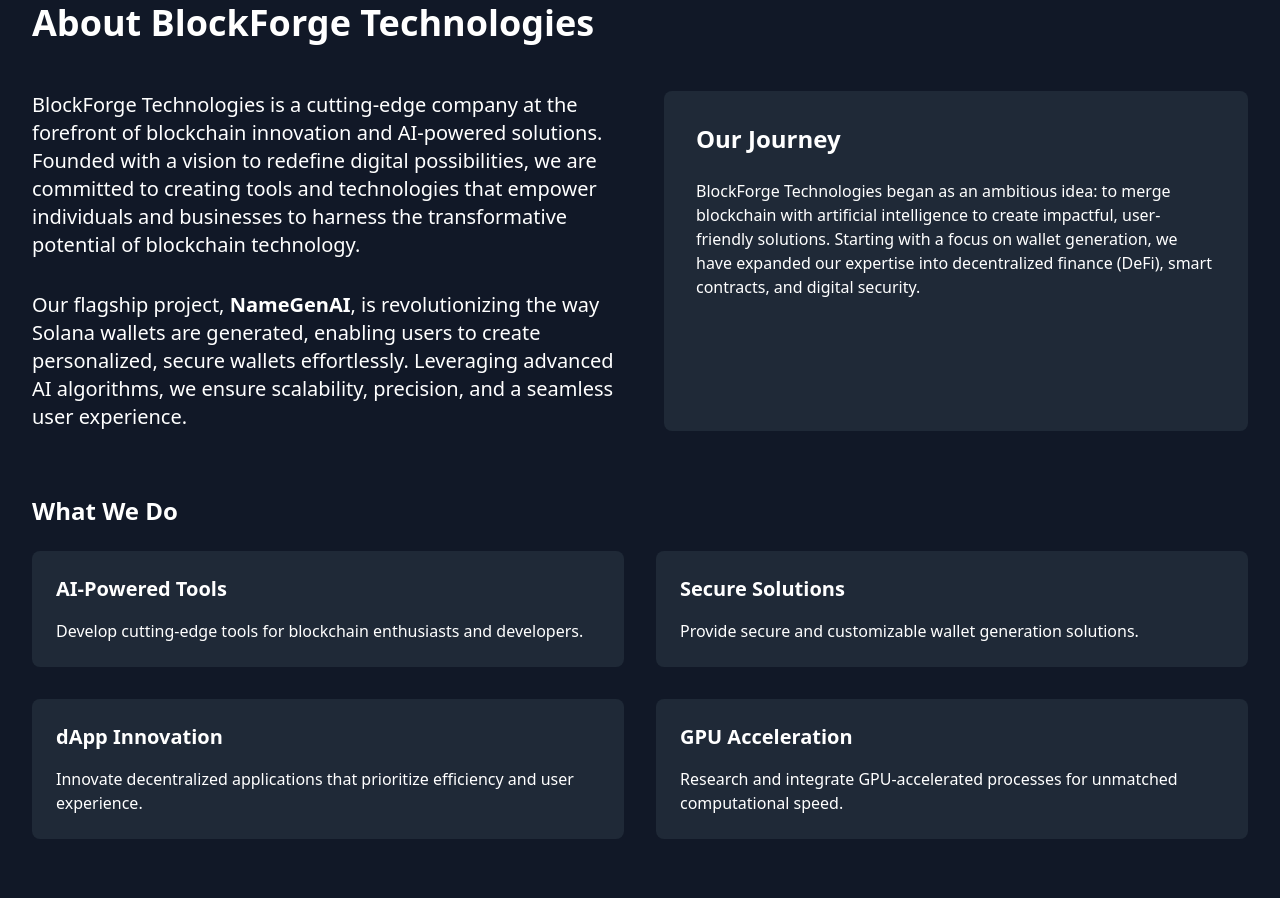
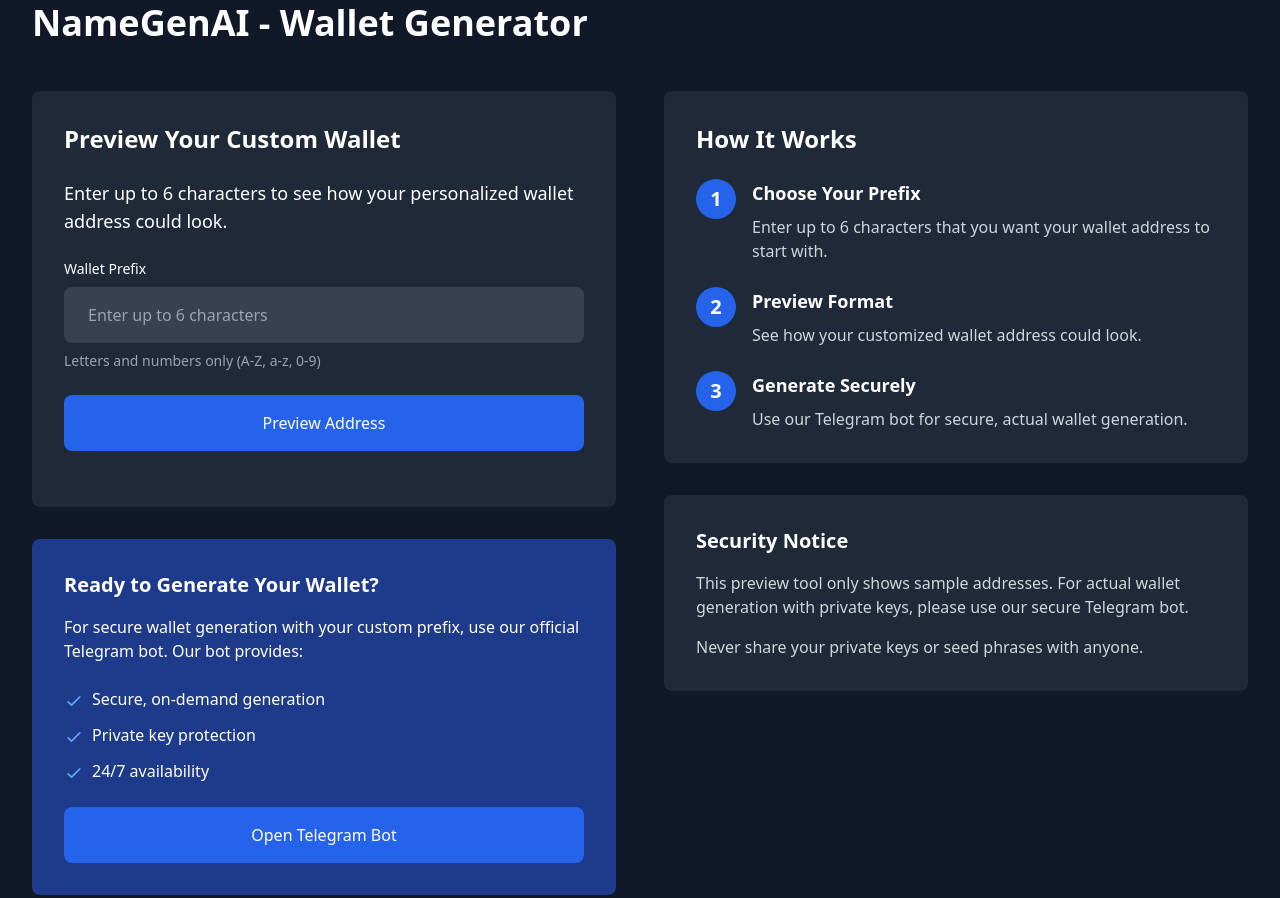
Before and after one commit to BlockForgeTech-Dev/blockforge-website, a plain HTML site: page index.html in a window 1280 px wide. Shown: the part 649-1547 px from the top of the page. Drawn offline with nearby package versions, Linux system fonts and the light colour scheme.

Commit message:
update index.html

```diff
--- a/index.html
+++ b/index.html
@@ -41,9 +41,110 @@
   <main>
     <section id="hero" class="bg-gradient py-32">
       <div class="container mx-auto px-8">
-        <h1 class="text-5xl font-bold mb-6">Pioneering Blockchain and AI Innovation</h1>
-        <p class="text-xl mb-12">Empowering developers and businesses with cutting-edge tools and platforms.</p>
+        <h1 class="text-5xl font-bold mb-6" id="hero-heading">Pioneering Blockchain and AI Innovation</h1>
+        <p class="text-xl mb-12" id="hero-text">Empowering developers and businesses with cutting-edge tools and platforms.</p>
         <a href="#namegenai" class="bg-white text-black py-4 px-8 rounded-full font-semibold hover:bg-blue-300">Get Started</a>
+      </div>
+    </section>
+
+    <section id="namegenai" class="py-32">
+      <div class="container mx-auto px-8">
+        <h2 class="text-4xl font-bold mb-12">NameGenAI - Wallet Generator</h2>
+        <div class="grid grid-cols-1 md:grid-cols-2 gap-12">
+          <div>
+            <div class="bg-gray-800 rounded-lg p-8 mb-8">
+              <h3 class="text-2xl font-bold mb-6">Preview Your Custom Wallet</h3>
+              <p class="text-lg mb-6">Enter up to 6 characters to see how your personalized wallet address could look.</p>
+              <div class="mb-6">
+                <label for="prefix" class="block text-sm font-medium mb-2">Wallet Prefix</label>
+                <input type="text"
+                       id="prefix"
+                       maxlength="6"
+                       placeholder="Enter up to 6 characters"
+                       class="w-full bg-gray-700 text-white py-4 px-6 rounded-lg focus:outline-none focus:ring-2 focus:ring-blue-500"
+                       pattern="[A-Za-z0-9]{1,6}">
+                <p id="validation-message" class="text-sm text-gray-400 mt-2">Letters and numbers only (A-Z, a-z, 0-9)</p>
+              </div>
+              <button id="preview"
+                      class="w-full bg-blue-600 text-white py-4 px-8 rounded-lg hover:bg-blue-700 mb-6 disabled:opacity-50 disabled:cursor-not-allowed">
+                Preview Address
+              </button>
+              <div id="result" class="bg-gray-700 rounded-lg p-4 hidden">
+                <p class="text-sm text-gray-300 mb-2">Sample Wallet Address:</p>
+                <p class="font-mono break-all text-lg"></p>
+              </div>
+            </div>
+            <div class="bg-blue-900 rounded-lg p-8">
+              <h3 class="text-xl font-bold mb-4">Ready to Generate Your Wallet?</h3>
+              <p class="mb-6">For secure wallet generation with your custom prefix, use our official Telegram bot. Our bot provides:</p>
+              <ul class="space-y-3 mb-6">
+                <li class="flex items-start">
+                  <svg class="w-5 h-5 mr-2 text-blue-400 mt-1" fill="none" stroke="currentColor" viewBox="0 0 24 24">
+                    <path stroke-linecap="round" stroke-linejoin="round" stroke-width="2" d="M5 13l4 4L19 7"></path>
+                  </svg>
+                  <span>Secure, on-demand generation</span>
+                </li>
+                <li class="flex items-start">
+                  <svg class="w-5 h-5 mr-2 text-blue-400 mt-1" fill="none" stroke="currentColor" viewBox="0 0 24 24">
+                    <path stroke-linecap="round" stroke-linejoin="round" stroke-width="2" d="M5 13l4 4L19 7"></path>
+                  </svg>
+                  <span>Private key protection</span>
+                </li>
+                <li class="flex items-start">
+                  <svg class="w-5 h-5 mr-2 text-blue-400 mt-1" fill="none" stroke="currentColor" viewBox="0 0 24 24">
+                    <path stroke-linecap="round" stroke-linejoin="round" stroke-width="2" d="M5 13l4 4L19 7"></path>
+                  </svg>
+                  <span>24/7 availability</span>
+                </li>
+              </ul>
+              <a href="https://t.me/namegenai_Bot"
+                 target="_blank"
+                 rel="noopener noreferrer"
+                 class="block text-center bg-blue-600 text-white py-4 px-8 rounded-lg hover:bg-blue-700 transition duration-300">
+                Open Telegram Bot
+              </a>
+            </div>
+          </div>
+          <div class="space-y-8">
+            <div class="bg-gray-800 rounded-lg p-8">
+              <h3 class="text-2xl font-bold mb-6">How It Works</h3>
+              <div class="space-y-6">
+                <div class="flex items-start">
+                  <div class="flex-shrink-0 h-10 w-10 rounded-full bg-blue-600 flex items-center justify-center mr-4">
+                    <span class="text-xl font-bold">1</span>
+                  </div>
+                  <div>
+                    <h4 class="text-lg font-semibold mb-2">Choose Your Prefix</h4>
+                    <p class="text-gray-300">Enter up to 6 characters that you want your wallet address to start with.</p>
+                  </div>
+                </div>
+                <div class="flex items-start">
+                  <div class="flex-shrink-0 h-10 w-10 rounded-full bg-blue-600 flex items-center justify-center mr-4">
+                    <span class="text-xl font-bold">2</span>
+                  </div>
+                  <div>
+                    <h4 class="text-lg font-semibold mb-2">Preview Format</h4>
+                    <p class="text-gray-300">See how your customized wallet address could look.</p>
+                  </div>
+                </div>
+                <div class="flex items-start">
+                  <div class="flex-shrink-0 h-10 w-10 rounded-full bg-blue-600 flex items-center justify-center mr-4">
+                    <span class="text-xl font-bold">3</span>
+                  </div>
+                  <div>
+                    <h4 class="text-lg font-semibold mb-2">Generate Securely</h4>
+                    <p class="text-gray-300">Use our Telegram bot for secure, actual wallet generation.</p>
+                  </div>
+                </div>
+              </div>
+            </div>
+            <div class="bg-gray-800 rounded-lg p-8">
+              <h3 class="text-xl font-bold mb-4">Security Notice</h3>
+              <p class="text-gray-300 mb-4">This preview tool only shows sample addresses. For actual wallet generation with private keys, please use our secure Telegram bot.</p>
+              <p class="text-gray-300">Never share your private keys or seed phrases with anyone.</p>
+            </div>
+          </div>
+        </div>
       </div>
     </section>
 
@@ -168,8 +269,8 @@
 
   <script>
     const prefixInput = document.getElementById('prefix');
-    const previewButton = document.getElementById('preview');
-    const resultDiv = document.getElementById('result');
+    const previewButton = document.getElementById
+resultDiv = document.getElementById('result');
 const validationMessage = document.getElementById('validation-message');
 
 const base58Chars = '123456789ABCDEFGHJKLMNPQRSTUVWXYZabcdefghijkmnopqrstuvwxyz';
```
Lines whose indentation alone changed are shown as unchanged.
